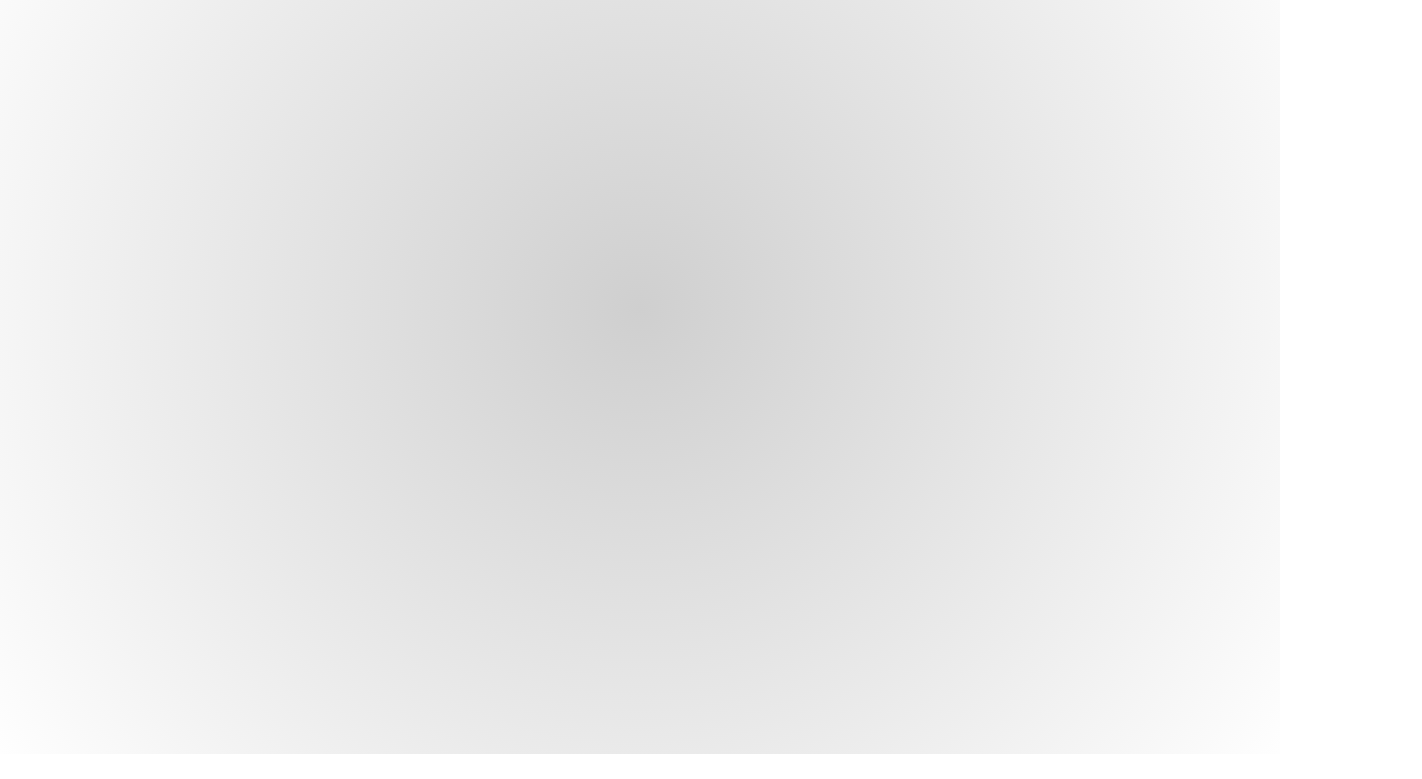
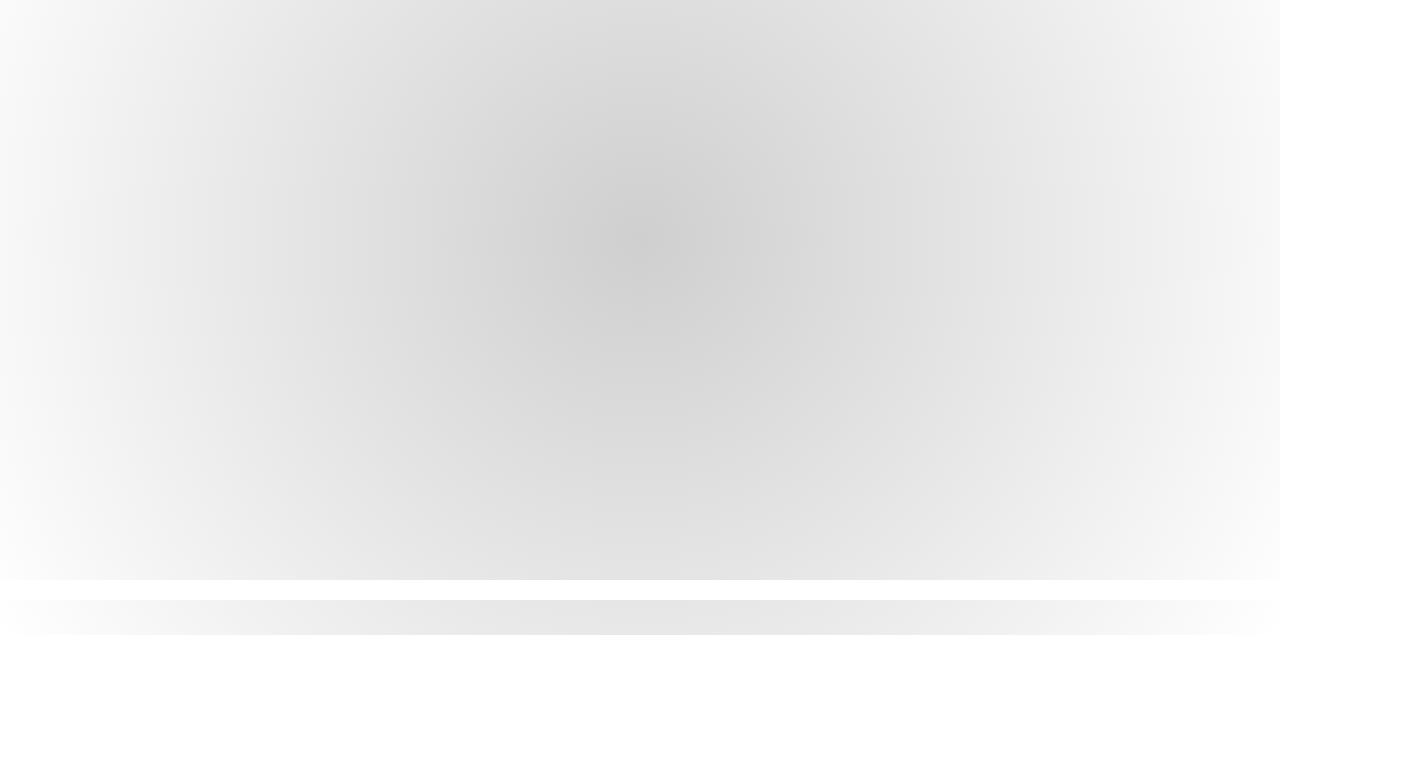
Before and after one commit to Manutebi/filterAirtable, a plain HTML site: page index.html in a window 1280 px wide. Shown: the part 165-944 px from the top of the page, 1422 px wide, since content can reach past the window. After the commit the page ends 889 px from the top, so only its background shows below. Drawn offline with nearby package versions, Linux system fonts and the light colour scheme.

Commit message:
Zoom 0.9

```diff
--- a/style.css
+++ b/style.css
@@ -4,7 +4,7 @@
 
 
 body, html {
-    zoom: 1;
+    zoom: 0.9;
     margin: 0;
     padding: 0;
     width: 100%;
```
